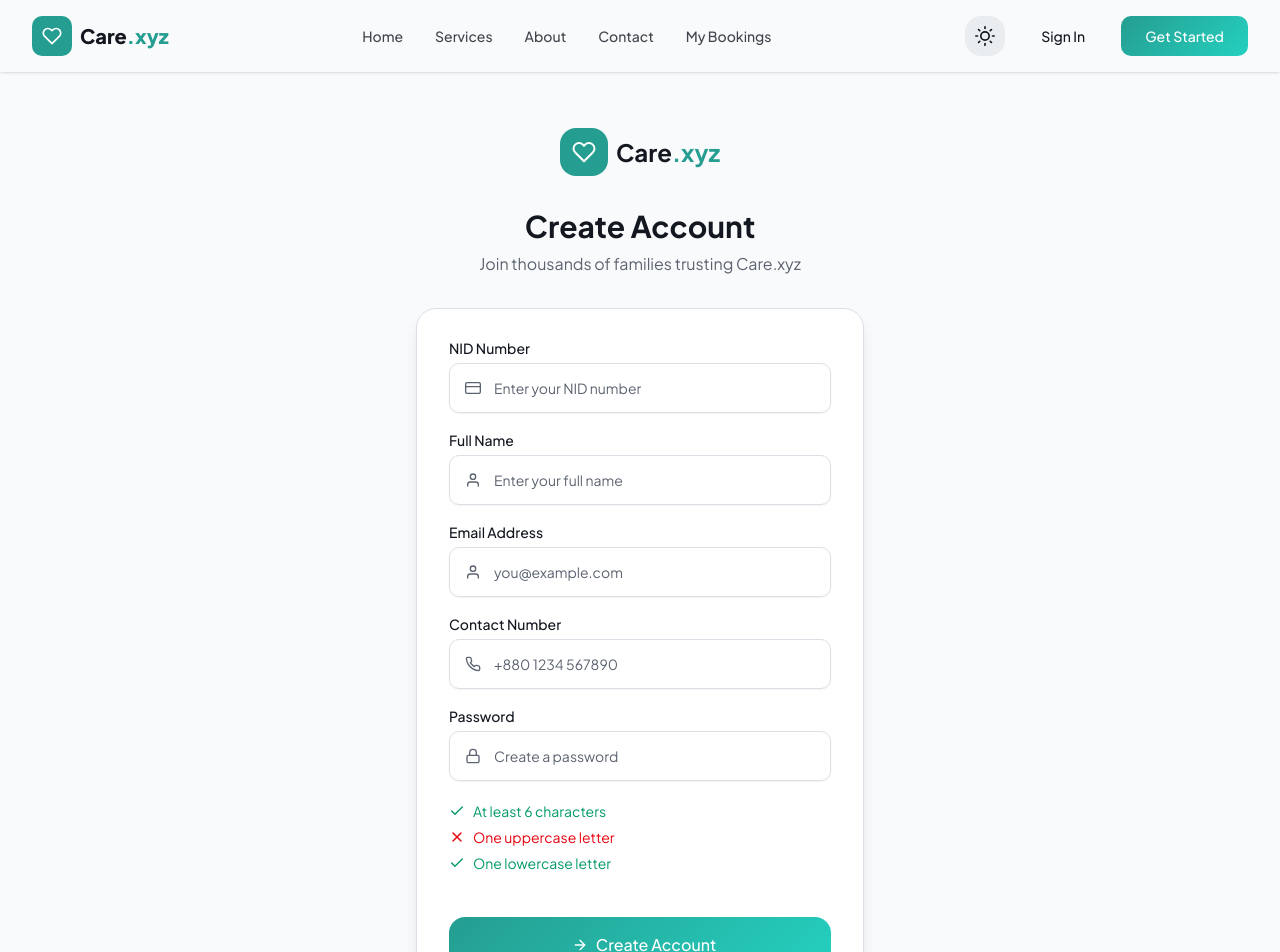
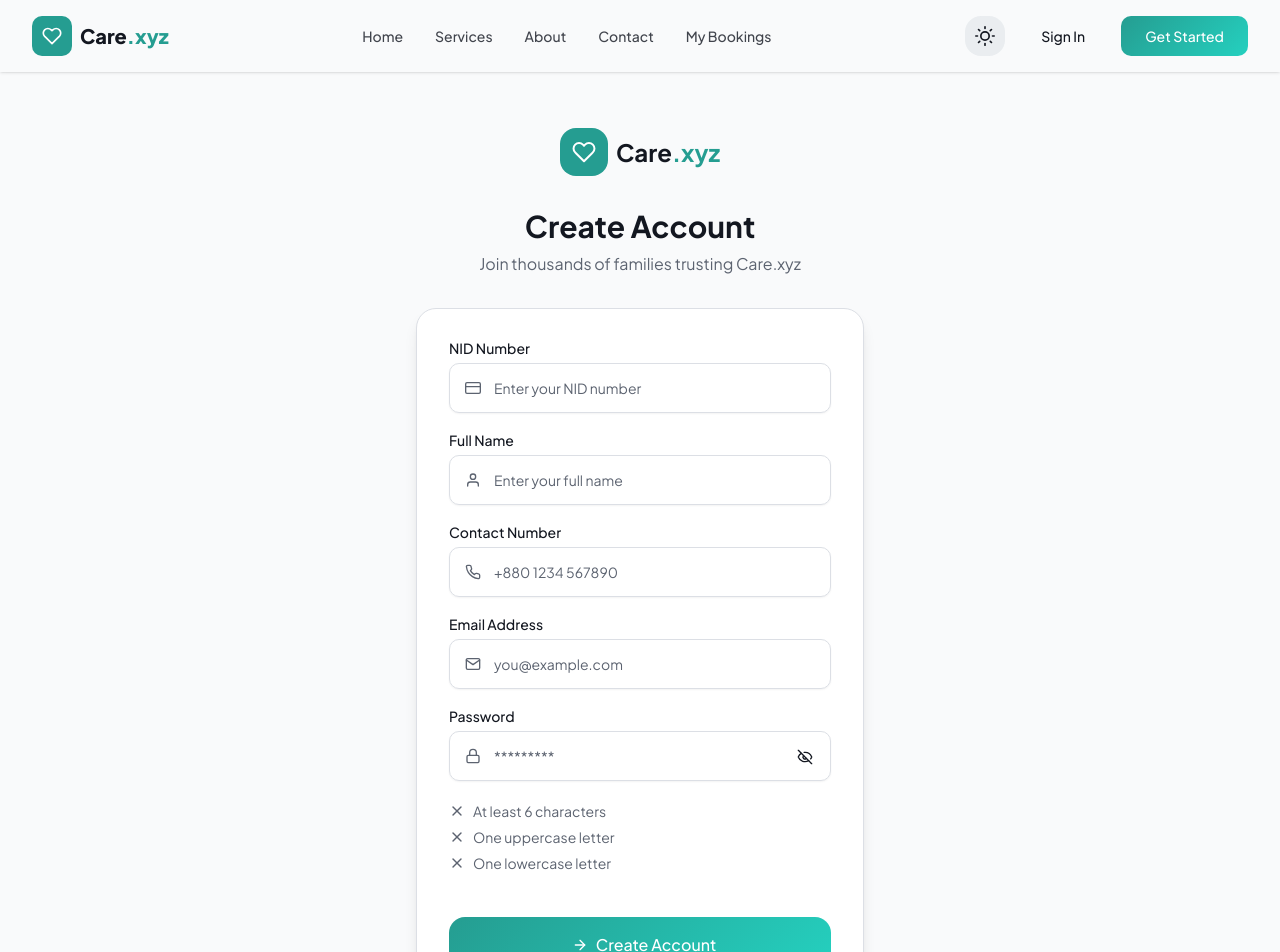
Before and after one commit to nhmnazmul22/care-xyz, a Next.js app: page /auth/register in a window 1280 px wide. Shown: the top 952 px of the page. Built offline with nearby package versions, Linux system fonts and the light colour scheme.

Commit message:
Register from handling done

```diff
--- a/src/components/pages/Register/RegisterForm.jsx
+++ b/src/components/pages/Register/RegisterForm.jsx
@@ -1,7 +1,9 @@
+"use client";
 import InputBox from "@/components/common/UI/InputBox";
 import { Button } from "@/components/ui/button";
-import { Input } from "@/components/ui/input";
-import { Label } from "@/components/ui/label";
+import { Eye, EyeOff } from "lucide-react";
+import { useState } from "react";
+import { useForm, useWatch } from "react-hook-form";
 import {
   FiMail,
   FiLock,
@@ -13,22 +15,46 @@ import {
   FiX,
 } from "react-icons/fi";
 
-const RegisterForm = () => {
 const passwordRules = [
   { label: "At least 6 characters", test: (p) => p.length >= 6 },
   { label: "One uppercase letter", test: (p) => /[A-Z]/.test(p) },
   { label: "One lowercase letter", test: (p) => /[a-z]/.test(p) },
 ];
 
+const RegisterForm = () => {
+  const [isShowPassword, setIsShowPassword] = useState(false);
+  const {
+    register,
+    handleSubmit,
+    control,
+    formState: { isSubmitting, errors },
+  } = useForm();
+
+  const passwordValue = useWatch({
+    control,
+    name: "password",
+    defaultValue: "",
+  });
+
+  const handleRegistration = (data) => {
+    console.log(data);
+  };
+
+  console.log("error", errors);
   return (
-    <form className="space-y-5">
+    <form onSubmit={handleSubmit(handleRegistration)} className="space-y-5">
       <InputBox
         label="NID Number"
         Icon={FiCreditCard}
         type="text"
         name="nid"
         placeholder="Enter your NID number"
-        error={null}
+        error={errors.nid ? errors.nid.message : null}
+        {...register("nid", {
+          required: true,
+          minLength: { value: 10, message: "NID must be at least 10 digits" },
+          maxLength: { value: 16, message: "NID cannot exceed 16 digits" },
+        })}
       />
 
       <InputBox
@@ -37,16 +63,10 @@ const RegisterForm = () => {
         type="text"
         name="fullName"
         placeholder="Enter your full name"
-        error={null}
-      />
-
-      <InputBox
-        label="Email Address"
-        Icon={FiUser}
-        type="email"
-        name="email"
-        placeholder="you@example.com"
-        error={null}
+        error={errors.fullName ? errors.fullName.message : null}
+        {...register("fullName", {
+          required: "Full name is required",
+        })}
       />
 
       <InputBox
@@ -55,25 +75,63 @@ const RegisterForm = () => {
         type="tel"
         name="phone"
         placeholder="+880 1234 567890"
-        error={null}
+        error={errors.phone ? errors.phone.message : null}
+        {...register("phone")}
       />
 
       <InputBox
+        label="Email Address"
+        Icon={FiMail}
+        type="email"
+        name="email"
+        placeholder="you@example.com"
+        error={errors.email ? errors.email.message : null}
+        {...register("email", { required: "Email is required" })}
+      />
+
+      <div className="relative!">
+        <InputBox
           label="Password"
           Icon={FiLock}
-        type="password"
+          type={isShowPassword ? "text" : "password"}
           name="password"
-        placeholder="Create a password"
+          placeholder="*********"
           error={null}
+          {...register("password", {
+            required: "Password is required",
+            pattern: {
+              value: /^(?=.*[A-Z])(?=.*[a-z]).{6,}$/,
+              message:
+                "At least 6 characters, one uppercase & one lowercase letter",
+            },
+          })}
         />
+        <Button
+          type="button"
+          variant="ghost"
+          size="icon"
+          onClick={() => setIsShowPassword(!isShowPassword)}
+          className="absolute right-2 top-7.5"
+        >
+          {isShowPassword ? (
+            <Eye className="w-4 h-4" />
+          ) : (
+            <EyeOff className="w-4 h-4" />
+          )}
+        </Button>
+      </div>
       <div className="mt-3 space-y-1.5">
         {passwordRules.map((rule) => {
-            const passed = rule.test("abeceadfsa44");
+          const passed = rule.test(passwordValue);
           return (
             <div
               key={rule.label}
               className={`flex items-center gap-2 text-sm ${
-                  passed ? "text-emerald-600" : "text-red-600"
+                passed
+                  ? "text-emerald-600"
+                  : errors.password
+                  ? "text-red-600"
+                  : "text-muted-foreground"
               }`}
             >
               {passed ? (
@@ -91,7 +149,13 @@ const RegisterForm = () => {
         type="submit"
         className="w-full btn-primary rounded-xl h-14 text-base mt-6"
       >
+        {isSubmitting ? (
+          <span>Creating Account...</span>
+        ) : (
+          <>
             <FiArrowRight className="ml-2" /> Create Account
+          </>
+        )}
       </Button>
     </form>
   );
```
Lines whose indentation alone changed are shown as unchanged.
